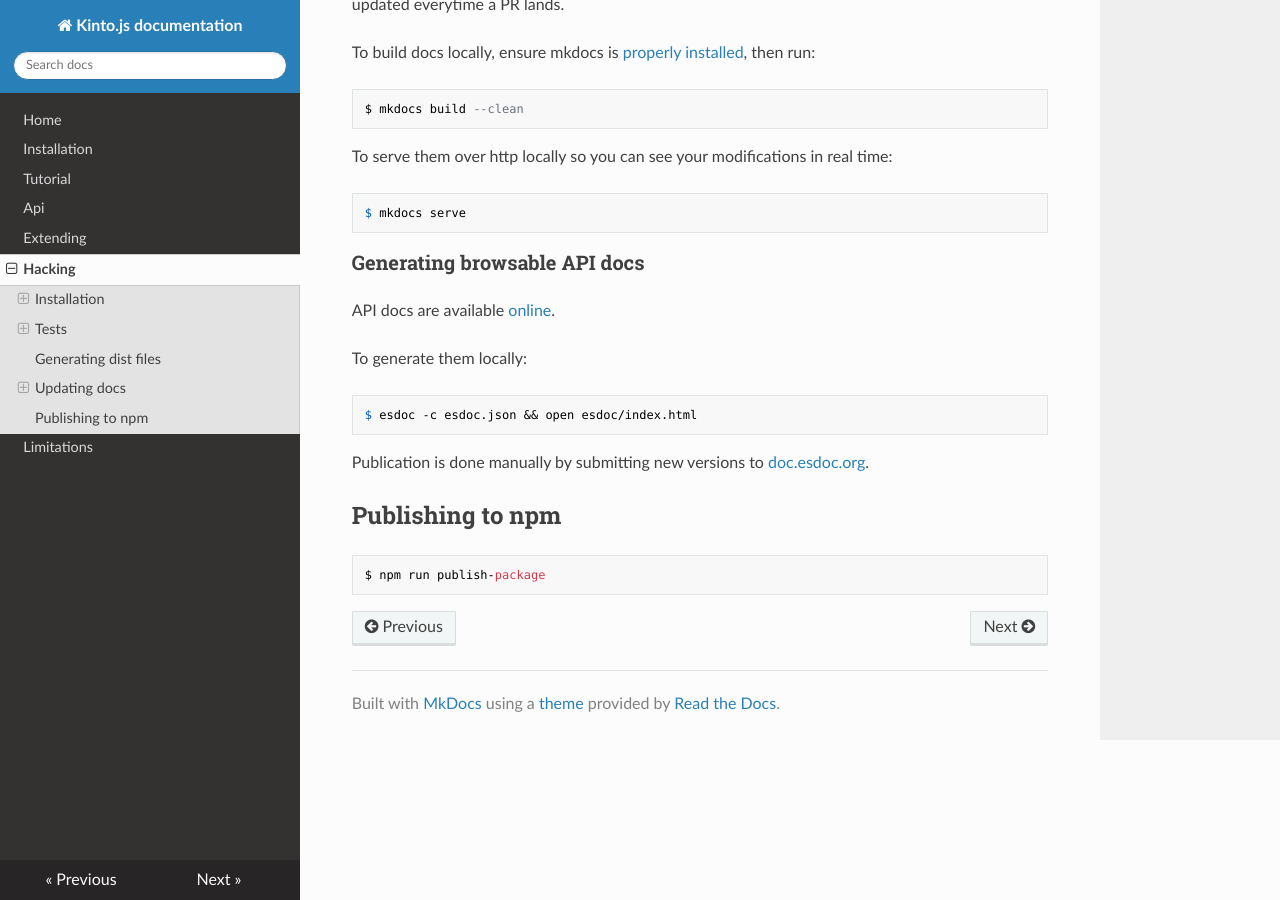
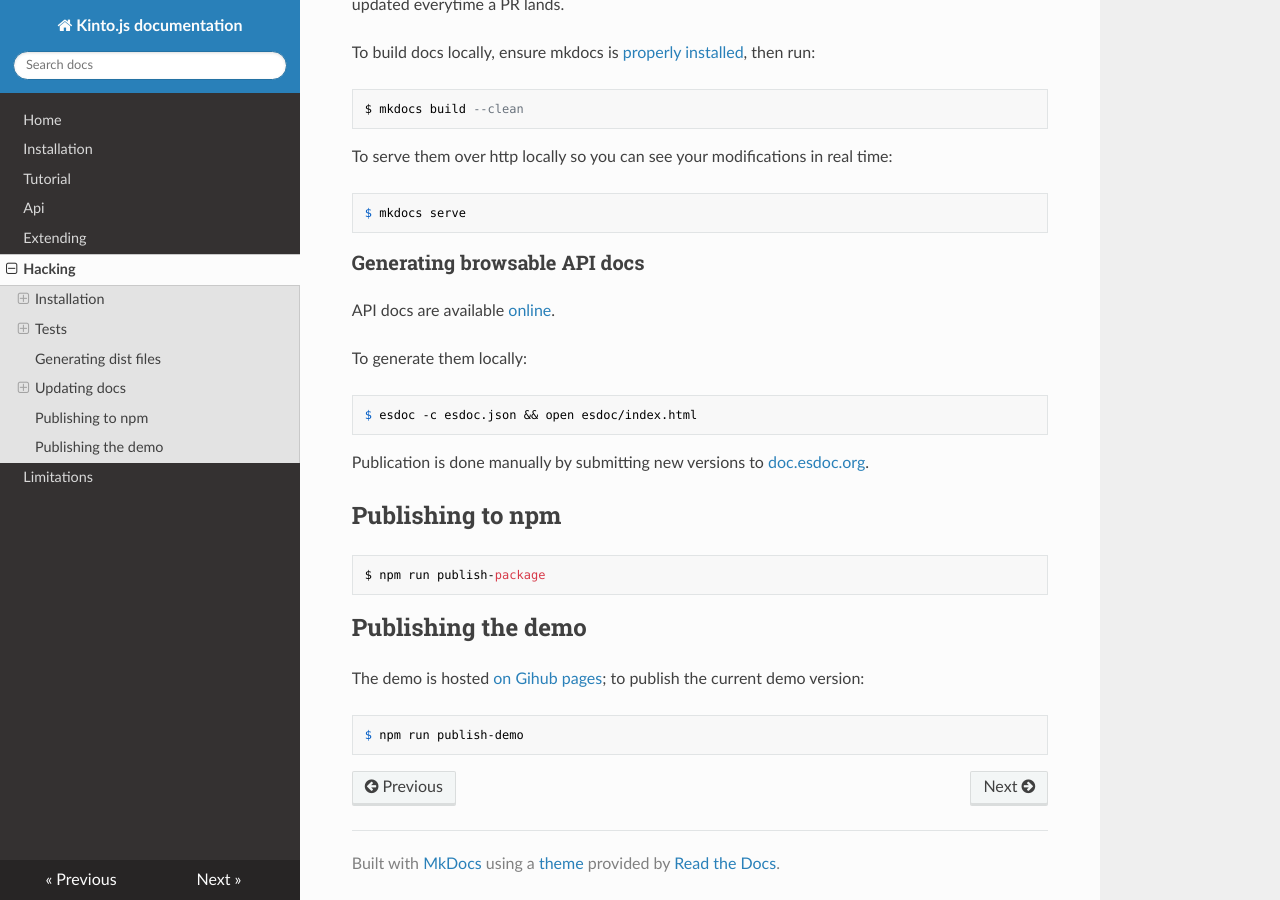
Before and after one commit to Kinto/kinto.js, an MkDocs documentation site: the page built from docs/hacking.md, in a window 1280 px wide and 900 px high, scrolled down 2164 px. Built offline with MkDocs 1.6.1, drawn with Linux system fonts in a browser that asks for light colours; nearby versions of some CDN libraries; old or Windows-style settings are respelled for this version of MkDocs.

Commit message:
Fixes #202: Added publish-demo command.

```diff
--- a/docs/hacking.md
+++ b/docs/hacking.md
@@ -100,3 +100,9 @@ Publication is done manually by submitting new versions to [doc.esdoc.org](https
 ## Publishing to npm
 
     $ npm run publish-package
+
+## Publishing the demo
+
+The demo is hosted [on Gihub pages](http://mozilla-services.github.io/kinto.js/); to publish the current demo version:
+
+    $ npm run publish-demo
--- a/package.json
+++ b/package.json
@@ -9,6 +9,7 @@
     "dist": "npm run dist-dev && npm run dist-prod",
     "dist-dev": "browserify -s Kinto -d -e src/index.js -o dist/kinto.dev.js && cp dist/kinto.dev.js demo/",
     "dist-prod": "browserify -s Kinto -g uglifyify -e src/index.js -o dist/kinto.min.js && cp dist/kinto.min.js demo/",
+    "publish-demo": "npm run dist && gh-pages -d demo",
     "publish-package": "npm run build && npm publish",
     "report-coverage": "npm run test-cover && ./node_modules/coveralls/bin/coveralls.js < ./coverage/lcov.info",
     "tdd": "mocha -w --compilers js:babel/register --require ./test/_setup.js 'test/**/*_test.js'",
@@ -70,6 +71,7 @@
     "esdoc": "^0.4.0",
     "esdoc-importpath-plugin": "0.0.1",
     "eslint": "^1.2.0",
+    "gh-pages": "^0.4.0",
     "http-server": "^0.8.0",
     "isparta": "^3.0.3",
     "mocha": "^2.2.5",
```
